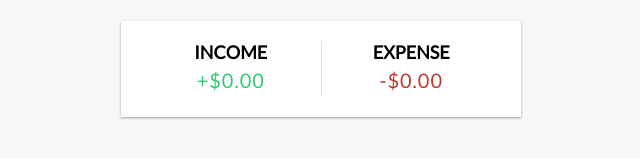
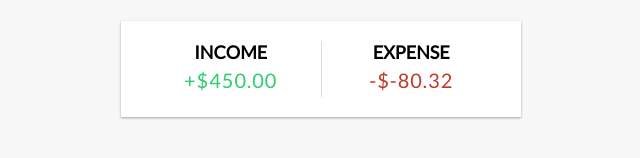
Before and after one commit to lgeti/ExpenseTracker, a Vue app: page / in a window 1280 px wide. Shown: the part 150-308 px from the top of the page, without its empty margins (319-959 px from the left). Built offline with nearby package versions, Linux system fonts and the light colour scheme.

Commit message:
Added 'income' and 'expenses' computed values in App.vue, which are then passed to IncomeExpenses.vue component.

```diff
--- a/src/App.vue
+++ b/src/App.vue
@@ -15,8 +15,25 @@
 	{ id: 5, text: 'Phone', amount: -50.32 }
 ]);
 
+// Get total
 const total = computed(() => {
 	return transactions.value.reduce((acc, item) => (acc += item.amount), 0);
+});
+
+// Get income
+const income = computed(() => {
+	return transactions.value
+		.filter(item => item.amount > 0)
+		.reduce((acc, item) => (acc += item.amount), 0)
+		.toFixed(2);
+});
+
+// Get expenses
+const expenses = computed(() => {
+	return transactions.value
+		.filter(item => item.amount < 0)
+		.reduce((acc, item) => (acc += item.amount), 0)
+		.toFixed(2);
 });
 
 </script>
@@ -25,7 +42,7 @@
 	<Header />
 	<div class="container">
 		<Balance :total="total"/>
-		<IncomeExpenses />
+		<IncomeExpenses :income="income" :expenses="expenses"/>
 		<TransactionList :transactions="transactions" />
 		<AddTransaction />
 	</div>
--- a/src/components/IncomeExpenses.vue
+++ b/src/components/IncomeExpenses.vue
@@ -2,11 +2,26 @@
     <div class="inc-exp-container">
         <div>
           <h4>Income</h4>
-          <p id="money-plus" class="money plus">+$0.00</p>
+          <p id="money-plus" class="money plus">+${{ income }}</p>
         </div>
         <div>
           <h4>Expense</h4>
-          <p id="money-minus" class="money minus">-$0.00</p>
+          <p id="money-minus" class="money minus">-${{ expenses }}</p>
         </div>
     </div>
 </template>
+
+<script setup>
+
+const props = defineProps({
+    income: {
+        type: Number,
+        required: true
+    },
+    expenses: {
+        type: Number,
+        required: true
+    }
+});
+
+</script>
```
